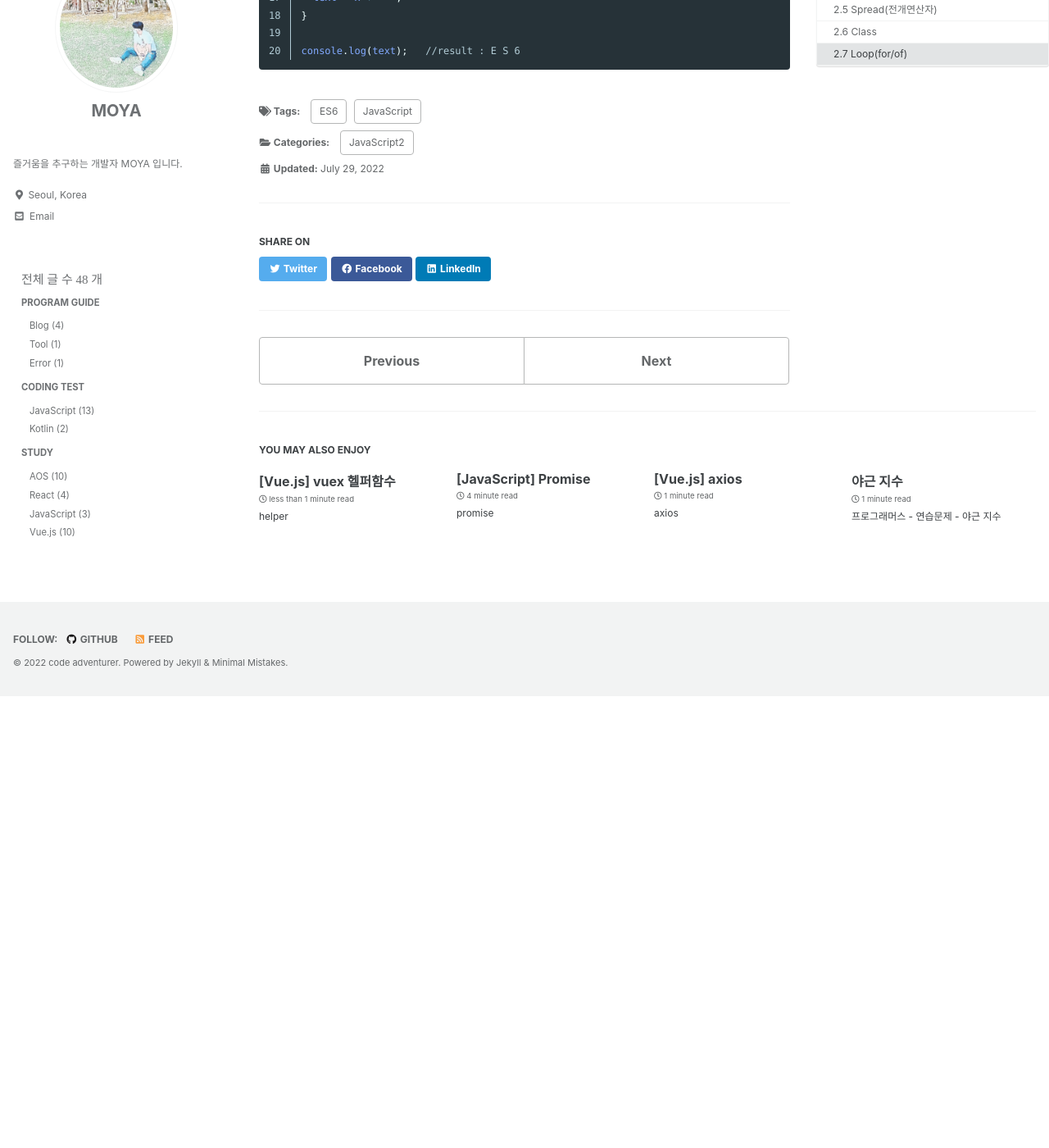
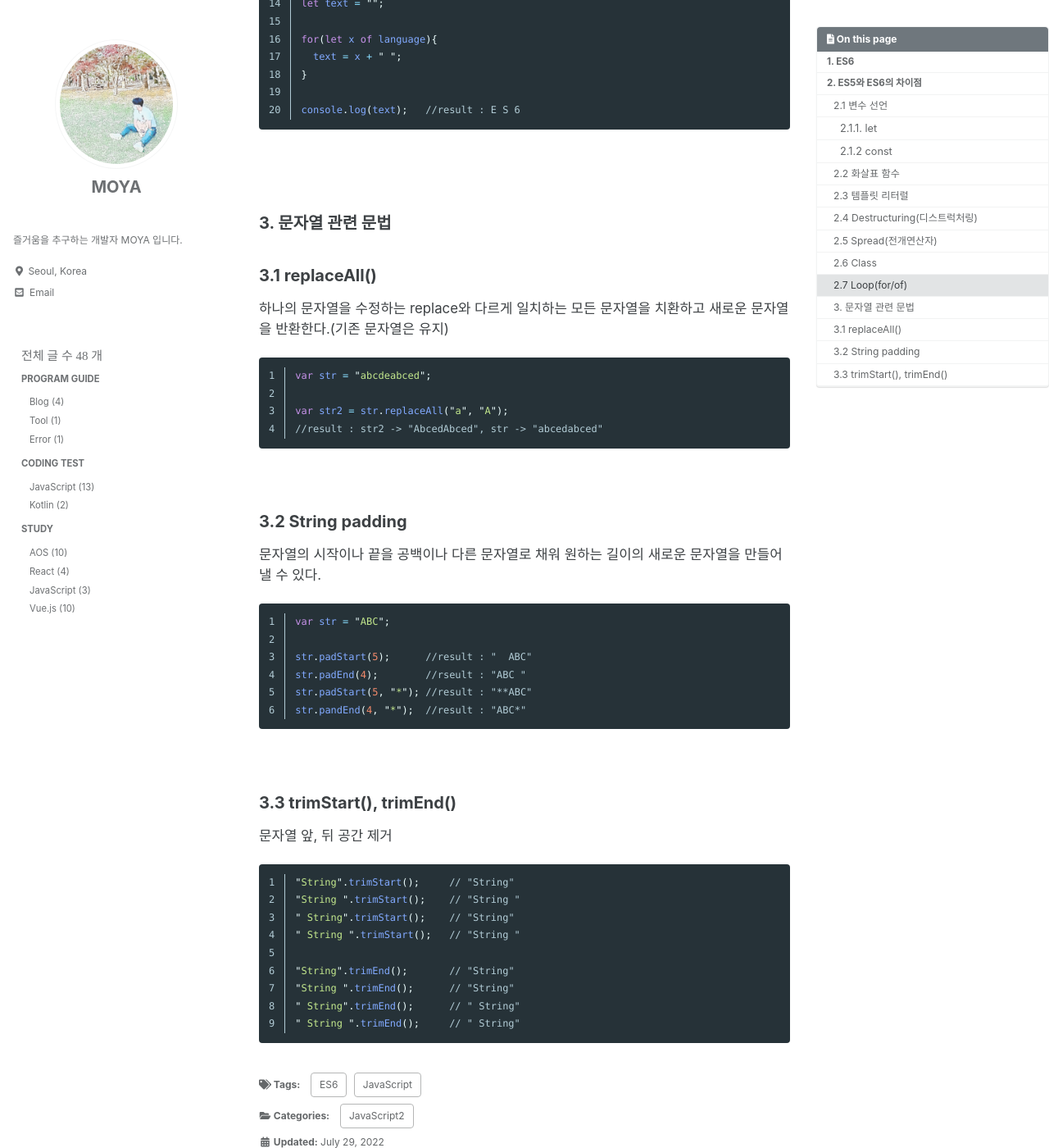
Before and after one commit to kdc7140/kdc7140.github.io, a Jekyll site: the page built from _posts/study/2022-07-29-javaScript001.md, in a window 1280 px wide and 1400 px high, scrolled down 5316 px. Shown: the whole window at 82% size. Built offline with Jekyll 4.4.1, drawn with Linux system fonts in a browser that asks for light colours; cached includes are drawn as plain includes; some web fonts are replaced; before the commit the page ends 6165 px from its top, so only the background shows below that; some of the changed text lies outside the part shown.

Commit message:
Add ES6 string syntax content

````diff
--- a/_posts/study/2022-07-29-javaScript001.md
+++ b/_posts/study/2022-07-29-javaScript001.md
@@ -20,6 +20,8 @@ tags:
 ES는 ECMAScript(에크마스크립트)의 준말로 ECMAScript International에서 표준화 한 스크립팅 언어이다.
 
 지금에 와서는 자바스크립트 = ES라고 봐도 무방하며 이중 ES6 이상을 우리는 모던 자바스크립트라고 부르고 있다.
+
+<br/><br/>
 
 
 
@@ -240,3 +242,54 @@ for(let x of language){
 
 console.log(text);   //result : E S 6
 ```
+
+<br/><br/>
+
+
+### 3. 문자열 관련 문법
+
+### 3.1 replaceAll()
+
+하나의 문자열을 수정하는 replace와 다르게 일치하는 모든 문자열을 치환하고 새로운 문자열을 반환한다.(기존 문자열은 유지)
+
+```javascript
+var str = "abcdeabced";
+
+var str2 = str.replaceAll("a", "A");
+//result : str2 -> "AbcedAbced", str -> "abcedabced"
+```
+
+<br/>
+
+
+### 3.2 String padding
+
+문자열의 시작이나 끝을 공백이나 다른 문자열로 채워 원하는 길이의 새로운 문자열을 만들어 낼 수 있다.
+
+```javascript
+var str = "ABC";
+
+str.padStart(5);      //result : "  ABC"
+str.padEnd(4);        //rseult : "ABC "
+str.padStart(5, "*"); //result : "**ABC"
+str.pandEnd(4, "*");  //result : "ABC*"
+```
+
+<br/>
+
+
+### 3.3 trimStart(), trimEnd()
+
+문자열 앞, 뒤 공간 제거
+
+```javascript
+"String".trimStart();     // "String"
+"String ".trimStart();    // "String "
+" String".trimStart();    // "String"
+" String ".trimStart();   // "String "
+
+"String".trimEnd();       // "String"
+"String ".trimEnd();      // "String"
+" String".trimEnd();      // " String"
+" String ".trimEnd();     // " String"
+```
````
